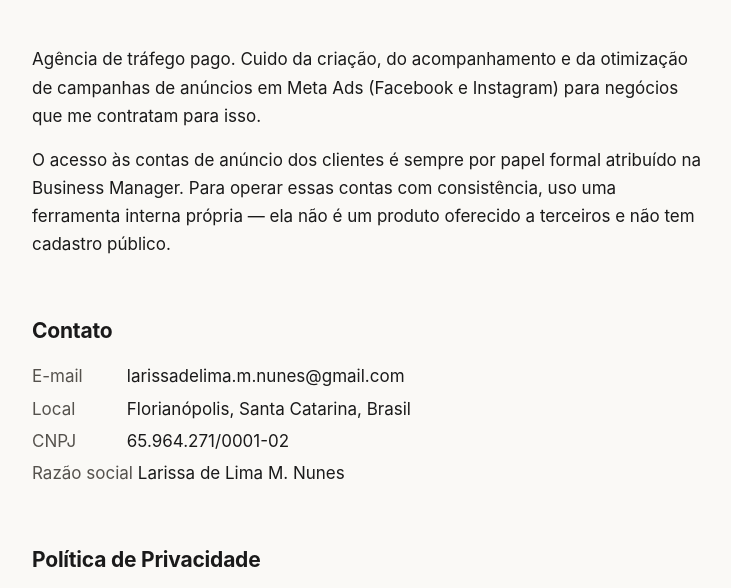
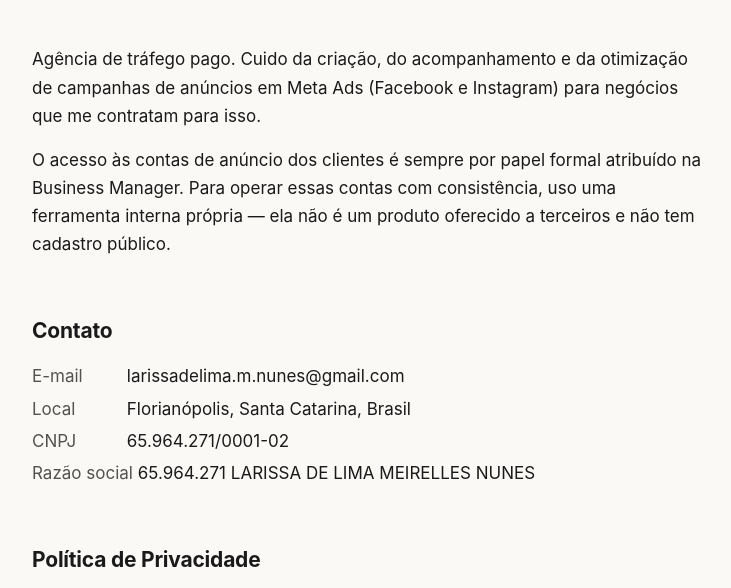
Before and after one commit to larissadelimamnunes/larissa-lmarketing-site, a plain HTML site: page index.html in a window 1280 px wide. Shown: the part 204-792 px from the top of the page, without its empty margins (272-1003 px from the left). Drawn offline with Linux system fonts and the light colour scheme.

Commit message:
corrige razao social pro Nome Empresarial exato do CCMEI
Conferido contra o CCMEI-65964271000102: era "Larissa de Lima M. Nunes"
(abreviado, chute), o documento traz "MEIRELLES" por extenso.

Co-Authored-By: Claude Sonnet 5 <noreply@anthropic.com>

```diff
--- a/index.html
+++ b/index.html
@@ -124,10 +124,8 @@
         <li><span class="rotulo">E-mail</span> larissadelima.m.nunes@gmail.com</li>
         <li><span class="rotulo">Local</span> Florianópolis, Santa Catarina, Brasil</li>
         <li><span class="rotulo">CNPJ</span> 65.964.271/0001-02</li>
-        <!-- Confira a razão social abaixo contra o CCMEI antes de confiar nela —
-             preenchi pelo nome que já usamos no projeto, mas o CCMEI pode trazer o
-             nome completo por extenso (ex.: com "Meireles"). -->
-        <li><span class="rotulo">Razão social</span> Larissa de Lima M. Nunes</li>
+        <!-- Conferido contra o CCMEI (Nome Empresarial) em 2026-09-11. -->
+        <li><span class="rotulo">Razão social</span> 65.964.271 LARISSA DE LIMA MEIRELLES NUNES</li>
       </ul>
 
       <h2 id="privacidade">Política de Privacidade</h2>
```
